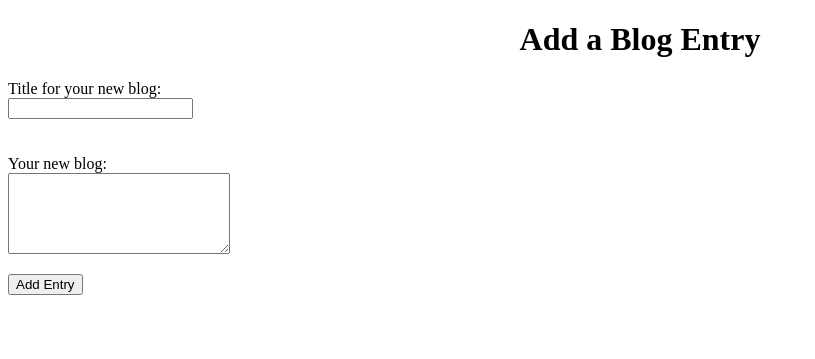
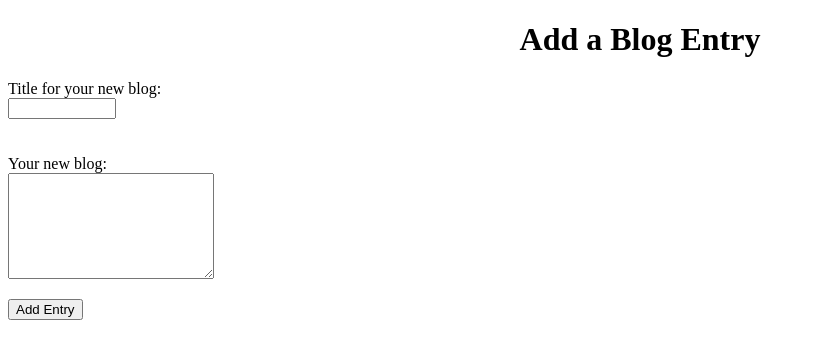
Before and after one commit to JMcKinney123/build-a-blog, a Flask app: page /newpost in a window 1280 px wide. Shown: the part 26-385 px from the top of the page, without its empty margins (0-815 px from the left). Run offline with Flask 2, Linux system fonts and the light colour scheme.

Commit message:
Finished

```diff
--- a/main.py
+++ b/main.py
@@ -1,6 +1,6 @@
 from flask import Flask, request, redirect, render_template, session, flash
 from flask_sqlalchemy import SQLAlchemy
-import cgi
+
 
 app = Flask(__name__)
 app.config['DEBUG'] = True
@@ -24,7 +24,7 @@ class Blog(db.Model):
 @app.route('/')
 def index():
     blogs = Blog.query.all()
-    return render_template('blog.html', title="Build a Blog", blogs=blogs)
+    return render_template('blog.html', blogs=blogs)
 
 @app.route("/blog", methods=['GET'])
 def a_blog():
--- a/templates/add_new_blog.html
+++ b/templates/add_new_blog.html
@@ -6,13 +6,13 @@
 
 
             <label for="title">Title for your new blog: </label></br>
-            <input type ="text" name="title" value='{{request.form['title']}}'>
+            <input style="width: 100px" type ="text" name="title" value='{{request.form['title']}}'>
             <span class="error">{{error}}</span>
             </br>
             </br>
             </br>
-            <label for="body">Your new blog: </label></br>
-            <textarea value="{{request.form['body']}}" cols="25" rows="5" name="body"></textarea>
+            <label  for="body"> Your new blog: </label></br>
+            <textarea style="height:100px; width:200px" type="text" name="body">{{request.form['body']}}</textarea>
             <span class="error">{{error_too}}</span>
             <p><input type="submit" value="Add Entry"/></p>
 
--- a/templates/base.html
+++ b/templates/base.html
@@ -5,6 +5,13 @@
         <style type="text/css">
             .error {
                 color: red;
+            }
+
+            .space {
+
+
+
+
             }
         </style>
     </head>
```
